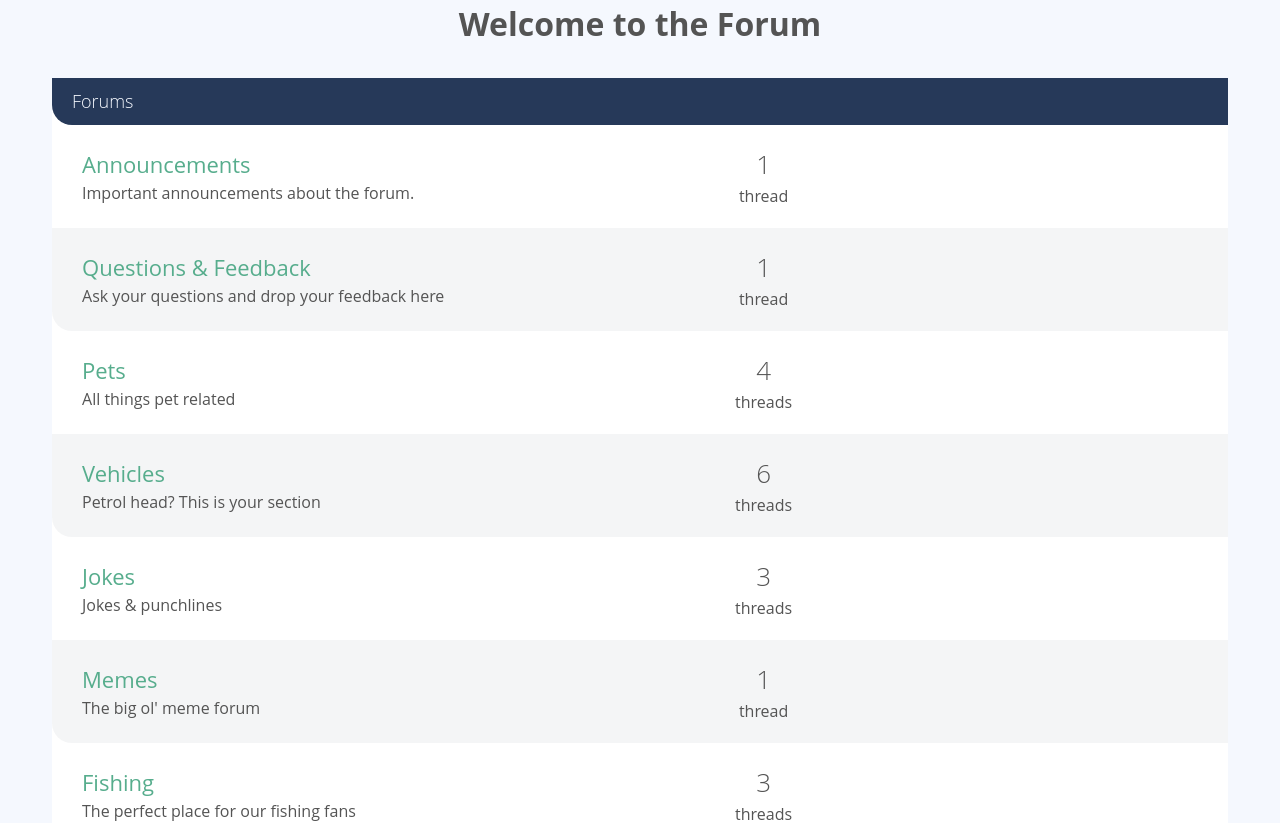
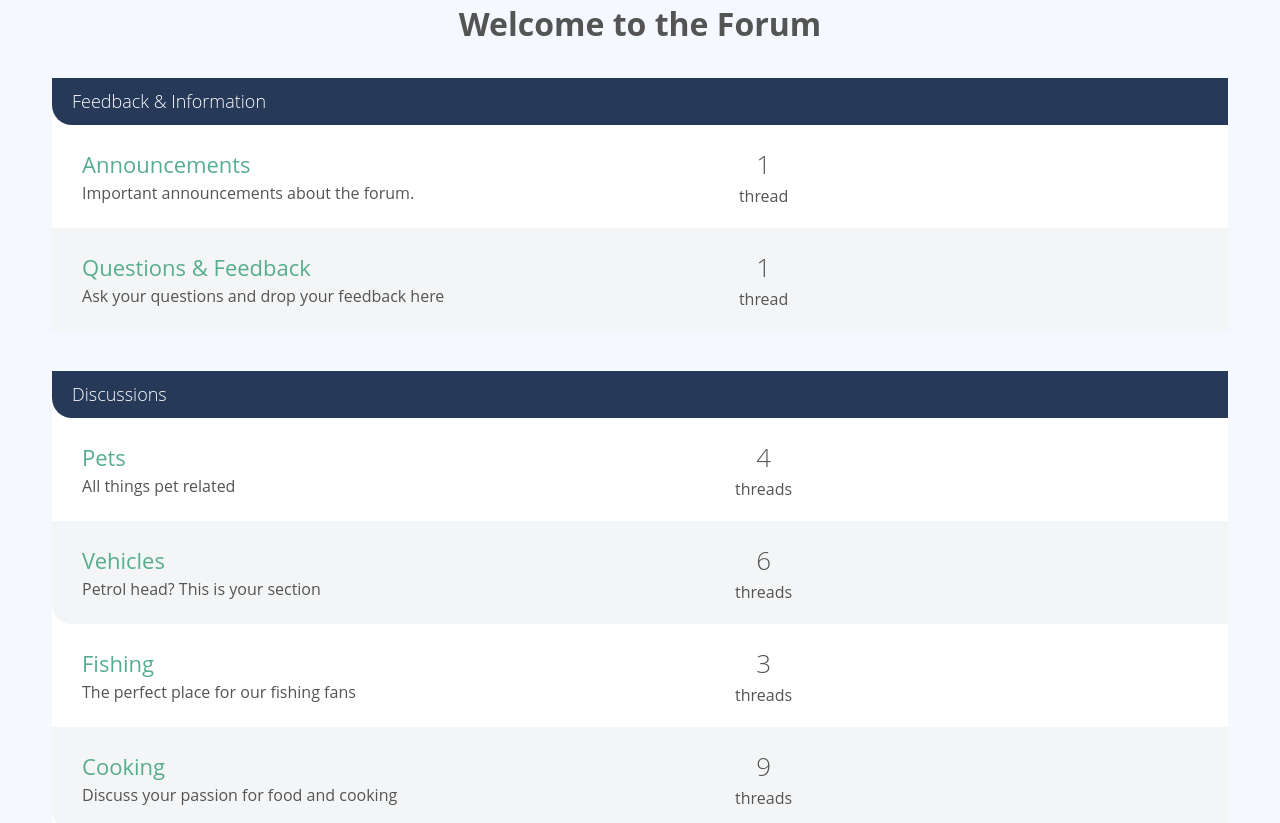
Before and after one commit to hyyyanick/vue3-forum-tutorial, a Vue app: page / in a window 1280 px wide. Shown: the top 823 px of the page. Built offline with nearby package versions, Linux system fonts and the light colour scheme.

Commit message:
added category and category detail page

```diff
--- /dev/null
+++ b/src/components/CategoryList.vue
@@ -0,0 +1,30 @@
+<script setup>
+import sourceData from '@/data.json'
+import { computed, ref } from 'vue'
+import ForumList from '@/components/ForumList.vue'
+
+const categories = ref(sourceData.categories)
+const forums = ref(sourceData.forums)
+
+const groupedForums = computed(() => {
+  const mappedForums = new Map()
+  for (const f of forums.value) {
+    if (!mappedForums.has(f.categoryId)) mappedForums.set(f.categoryId, [])
+    mappedForums.get(f.categoryId).push(f)
+  }
+  return mappedForums
+})
+
+</script>
+
+<template>
+  <ForumList v-for="category in categories"
+             :key="category.id"
+             :category-name="category.name"
+             :category-id="category.id"
+             :forums="groupedForums.get(category.id)" />
+</template>
+
+<style scoped>
+
+</style>
--- a/src/components/ForumList.vue
+++ b/src/components/ForumList.vue
@@ -3,7 +3,12 @@ defineProps({
   forums: {
     type: Array,
     required: true
-  }
+  },
+  categoryName: {
+    type: String,
+    required: true
+  },
+  categoryId: String
 })
 
 function forumThreadsWord (forum) {
@@ -20,7 +25,8 @@ function forumThreadsWord (forum) {
   <div class="col-full">
     <div class="forum-list">
       <h2 class="list-title">
-        Forums
+        <router-link v-if="categoryId" :to="{ name: 'Category', params: { categoryId: categoryId }}">{{ categoryName }}</router-link>
+        <span v-else>{{ categoryName }}</span>
       </h2>
 
       <div class="forum-listing" v-for="forum in forums" :key="forum.id">
--- /dev/null
+++ b/src/pages/Category.vue
@@ -0,0 +1,30 @@
+<script setup>
+import sourceData from '@/data.json'
+import ForumList from '@/components/ForumList.vue'
+import { computed, ref } from 'vue'
+
+const props = defineProps({
+  categoryId: {
+    type: String,
+    required: true
+  }
+})
+
+const categories = ref(sourceData.categories)
+const forums = ref(sourceData.forums)
+
+const category = computed(() => categories.value.find(category => category.id === props.categoryId))
+const forumsData = computed(() => forums.value.filter(f => f.categoryId === props.categoryId))
+
+</script>
+
+<template>
+  <h1>{{ category.name }}</h1>
+  <ForumList
+    :category-name="category.name"
+    :forums="forumsData"/>
+</template>
+
+<style scoped>
+
+</style>
--- a/src/pages/Home.vue
+++ b/src/pages/Home.vue
@@ -1,12 +1,8 @@
 <template>
   <h1>Welcome to the Forum</h1>
-  <ForumList :forums="forums" />
+  <CategoryList />
 </template>
 
 <script setup>
-import sourceData from '@/data.json'
-import { ref } from 'vue'
-import ForumList from '@/components/ForumList.vue'
-
-const forums = ref(sourceData.forums)
+import CategoryList from '@/components/CategoryList.vue'
 </script>
--- a/src/router/index.js
+++ b/src/router/index.js
@@ -2,6 +2,7 @@ import Home from '@/pages/Home.vue'
 import ThreadShow from '@/pages/ThreadShow.vue'
 import NotFound from '@/pages/NotFound.vue'
 import Forum from '@/pages/Forum.vue'
+import Category from '@/pages/Category.vue'
 import { createRouter, createWebHistory } from 'vue-router'
 import sourceData from '@/data.json'
 
@@ -10,6 +11,12 @@ const routes = [
     path: '/',
     component: Home,
     name: 'Home'
+  },
+  {
+    path: '/category/:categoryId',
+    component: Category,
+    name: 'Category',
+    props: true
   },
   {
     path: '/forum/:forumId',
```
